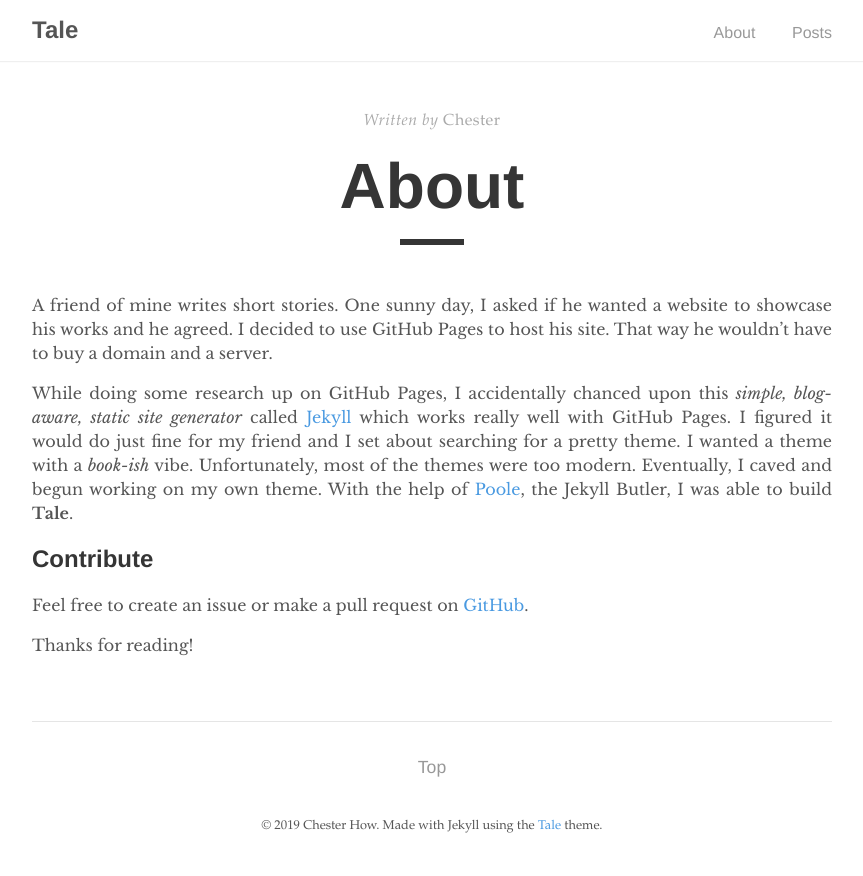
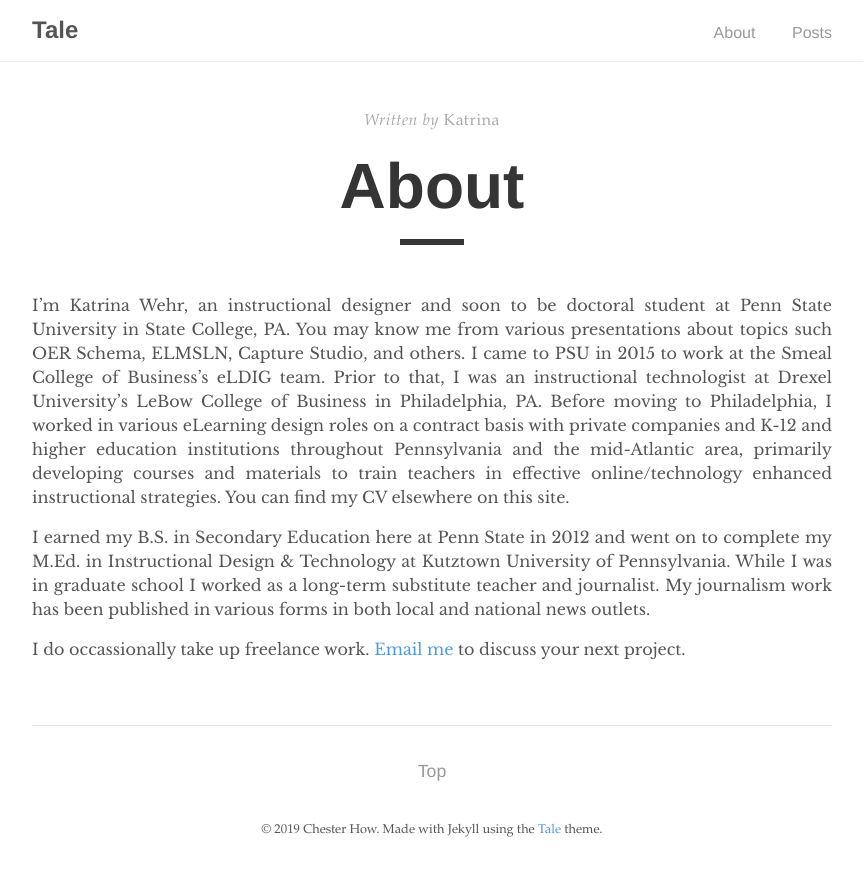
Before and after one commit to kat-wehr/mysite, a Jekyll site: the page built from _pages/about.md, in a window 1280 px wide. Shown: the top 876 px of the page, without its empty margins (208-1071 px from the left). Built offline with Jekyll 4.4.1, drawn with Linux system fonts in a browser that asks for light colours.

Commit message:
Update about.md

```diff
--- a/_pages/about.md
+++ b/_pages/about.md
@@ -1,15 +1,12 @@
 ---
 layout: post
 title: "About"
-author: "Chester"
+author: "Katrina"
 permalink: /about/
 ---
 
-A friend of mine writes short stories. One sunny day, I asked if he wanted a website to showcase his works and he agreed. I decided to use GitHub Pages to host his site. That way he wouldn't have to buy a domain and a server.
+I'm Katrina Wehr, an instructional designer and soon to be doctoral student at Penn State University in State College, PA. You may know me from various presentations about topics such OER Schema, ELMSLN, Capture Studio, and others. I came to PSU in 2015 to work at the Smeal College of Business's eLDIG team. Prior to that, I was an instructional technologist at Drexel University’s LeBow College of Business in Philadelphia, PA. Before moving to Philadelphia, I worked in various eLearning design roles on a contract basis with private companies and K-12 and higher education institutions throughout Pennsylvania and the mid-Atlantic area, primarily developing courses and materials to train teachers in effective online/technology enhanced instructional strategies. You can find my CV elsewhere on this site.
 
-While doing some research up on GitHub Pages, I accidentally chanced upon this _simple, blog-aware, static site generator_ called [Jekyll](https://jekyllrb.com/) which works really well with GitHub Pages. I figured it would do just fine for my friend and I set about searching for a pretty theme. I wanted a theme with a _book-ish_ vibe. Unfortunately, most of the themes were too modern. Eventually, I caved and begun working on my own theme. With the help of [Poole](https://github.com/poole/poole), the Jekyll Butler, I was able to build **Tale**.
+I earned my B.S. in Secondary Education here at Penn State in 2012 and went on to complete my M.Ed. in Instructional Design & Technology at Kutztown University of Pennsylvania. While I was in graduate school I worked as a long-term substitute teacher and journalist. My journalism work has been published in various forms in both local and national news outlets.
 
-## Contribute
-Feel free to create an issue or make a pull request on [GitHub](https://github.com/chesterhow/tale).
-
-Thanks for reading!
+I do occassionally take up freelance work. [Email me](mailto:{{site.email}}) to discuss your next project.
```
